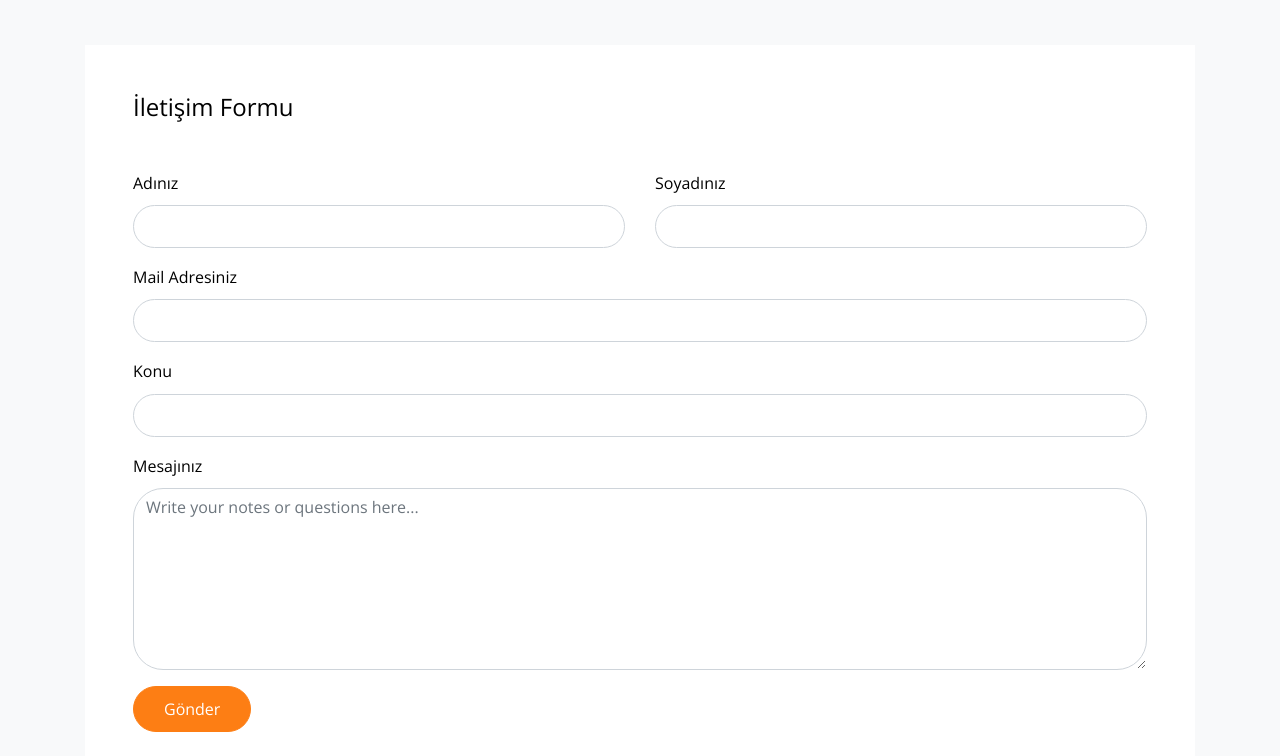
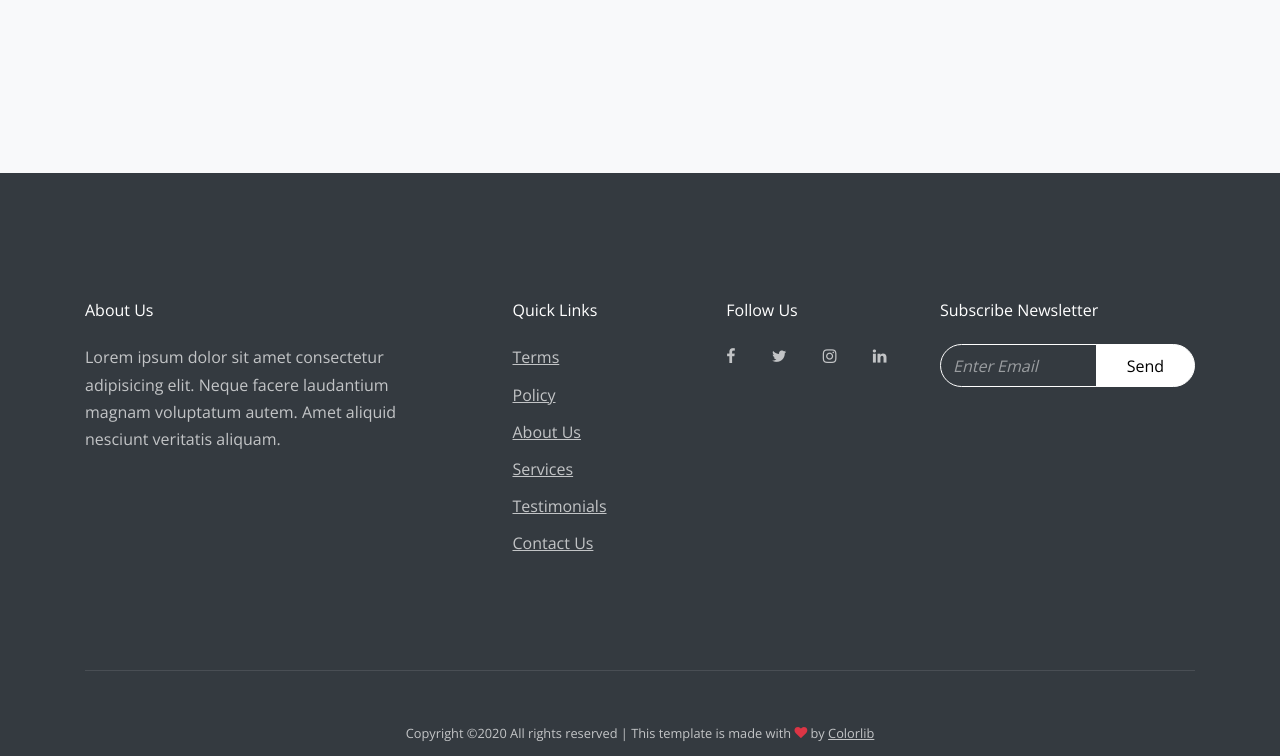
Before and after one commit to mrabdullahsahin/bambu, a plain HTML site: page index.html in a window 1280 px wide. Shown: the part 6864-7620 px from the top of the page. Drawn offline with nearby package versions, Linux system fonts and the light colour scheme; a script that the page names is missing; files whose address does not match are found by name.

Commit message:
Update contact section

```diff
--- a/index.html
+++ b/index.html
@@ -576,47 +576,6 @@
             </p>
           </div>
         </div>
-
-        <div class="row">
-          <div class="col-md-12 mb-5">
-            <form action="#" class="p-5 bg-white">
-              <h2 class="h4 text-black mb-5">İletişim Formu</h2>
-              <div class="row form-group">
-                <div class="col-md-6 mb-3 mb-md-0">
-                  <label class="text-black" for="fname">Adınız</label>
-                  <input type="text" id="fname" class="form-control">
-                </div>
-                <div class="col-md-6">
-                  <label class="text-black" for="lname">Soyadınız</label>
-                  <input type="text" id="lname" class="form-control">
-                </div>
-              </div>
-              <div class="row form-group">
-                <div class="col-md-12">
-                  <label class="text-black" for="email">Mail Adresiniz</label>
-                  <input type="email" id="email" class="form-control">
-                </div>
-              </div>
-              <div class="row form-group">
-                <div class="col-md-12">
-                  <label class="text-black" for="subject">Konu</label>
-                  <input type="subject" id="subject" class="form-control">
-                </div>
-              </div>
-              <div class="row form-group">
-                <div class="col-md-12">
-                  <label class="text-black" for="message">Mesajınız</label>
-                  <textarea name="message" id="message" cols="30" rows="7" class="form-control" placeholder="Write your notes or questions here..."></textarea>
-                </div>
-              </div>
-              <div class="row form-group">
-                <div class="col-md-12">
-                  <input type="submit" value="Gönder" class="btn btn-primary btn-md text-white">
-                </div>
-              </div>
-            </form>
-          </div>
-        </div>
       </div>
     </section>
     <!-- FAQ SECTİON END -->
```
